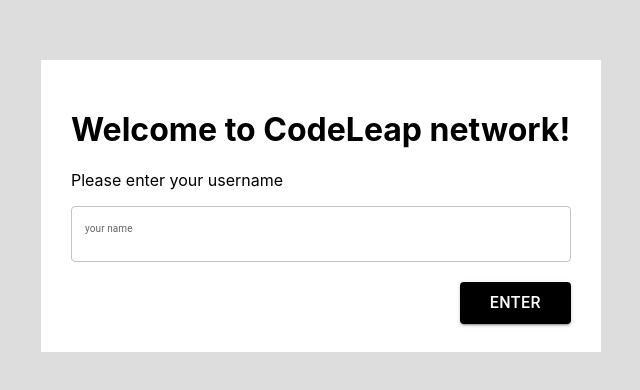
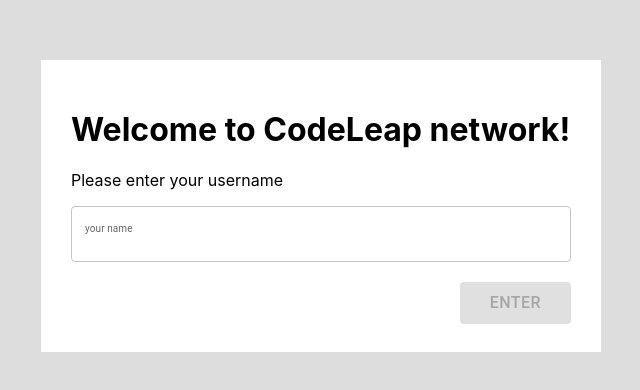
Before and after one commit to ViniciusEvans/codeleap-test, a React (Create React App) app: page /signup in a window 1280 px wide. Shown: the part 194-584 px from the top of the page, without its empty margins (319-959 px from the left). Built offline with nearby package versions, Linux system fonts and the light colour scheme.

Commit message:
added signup function and changed way to access dispatch functions

```diff
--- a/src/pages/signup/index.jsx
+++ b/src/pages/signup/index.jsx
@@ -5,11 +5,12 @@
 import "./style.scss";
 import { useDispatch, useSelector } from "react-redux";
 import { useEffect, useState } from "react";
-import { handleEnableButton, handleDisableButton } from "../../actions";
+import * as actions from "../../actions";
+import { useNavigate } from "react-router-dom";
 
 function Signup() {
   const [inputSignupValue, setInputSignupValue] = useState("");
-
+  const navigate = useNavigate();
   const stateButton = useSelector((state) => state);
   const dispatch = useDispatch();
   const theme = createTheme({
@@ -21,12 +22,17 @@
   });
   useEffect(() => {
     if (inputSignupValue) {
-      dispatch(handleEnableButton(inputSignupValue));
+      dispatch(actions.handleEnableButton());
       return;
     }
 
-    dispatch(handleDisableButton());
+    dispatch(actions.handleDisableButton());
   }, [inputSignupValue]);
+
+  function handleSubmit() {
+    dispatch(actions.handleSubmitSignup(inputSignupValue));
+    navigate("/");
+  }
 
   return (
     <div className="signup">
@@ -48,8 +54,9 @@
             <Stack direction="row-reverse" spacing={2}>
               <Button
                 className="submit-form-button"
-                disabled={stateButton.stateButton}
+                disabled={stateButton.reducer.stateButton}
                 variant="contained"
+                onClick={handleSubmit}
               >
                 ENTER
               </Button>
```
